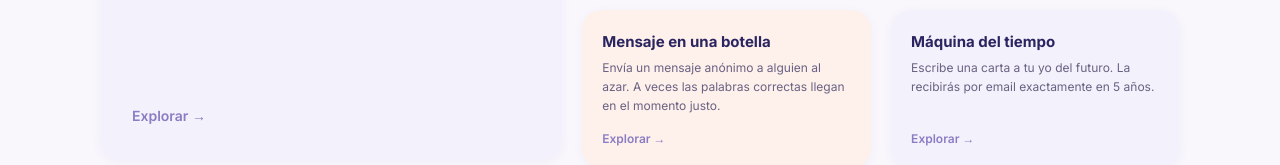
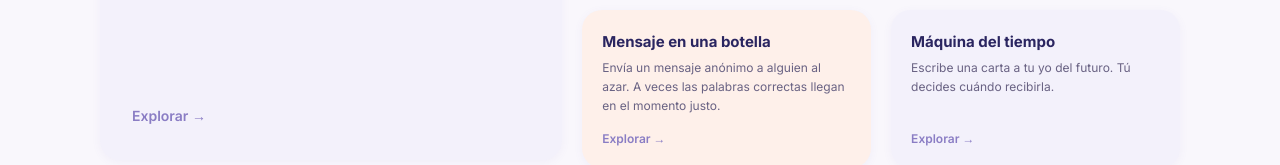
Before and after one commit to ikersanjeronimo-alt/frontend, a React (Vite) app: page / in a window 1280 px wide. Shown: the part 958-1123 px from the top of the page. Built offline with nearby package versions, Linux system fonts and the light colour scheme; no server answers.

Commit message:
fix: corregir la descripcion de la maquina del tiempo en la landing

```diff
--- a/src/pages/LandingPage.tsx
+++ b/src/pages/LandingPage.tsx
@@ -32,7 +32,7 @@ const FEATURES = [
   },
   {
     title: 'Máquina del tiempo',
-    desc: 'Escribe una carta a tu yo del futuro. La recibirás por email exactamente en 5 años.',
+    desc: 'Escribe una carta a tu yo del futuro. Tú decides cuándo recibirla.',
     route: '/maquina-del-tiempo',
     color: 'lavender',
   },
```
